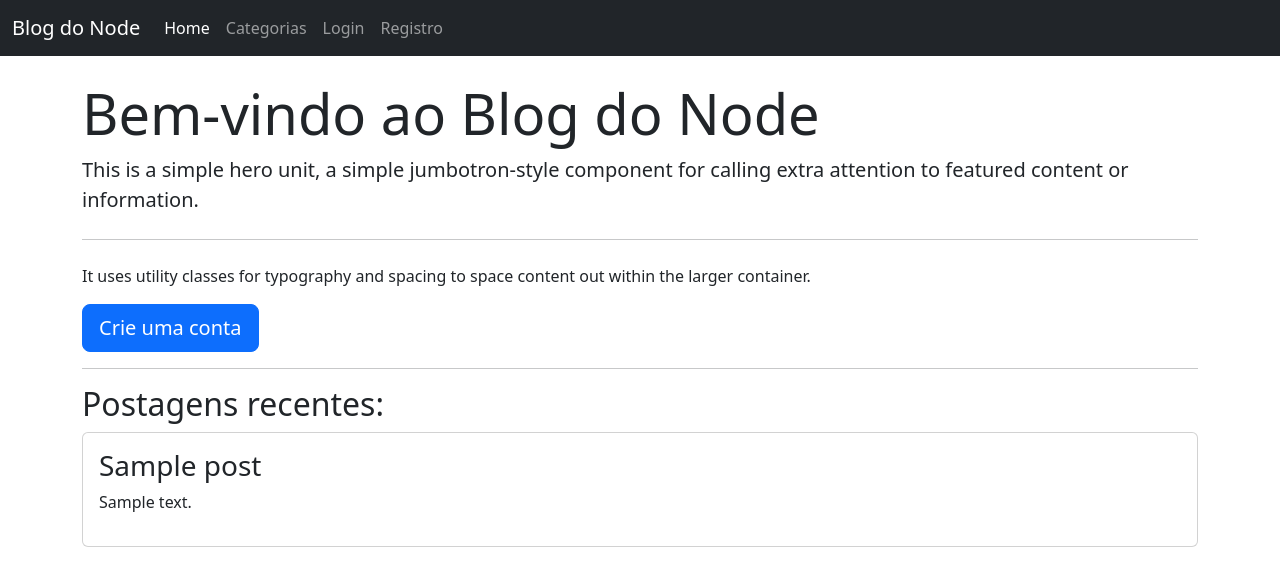
After one commit to JohnPetros/nodejs, a Node server app: page / in a window 1280 px wide. The commit adds this page. Shown: the top 586 px of the page. Run offline with Node 20, Linux system fonts and the light colour scheme; tables that the repository leaves empty hold one stand-in row (values such as "Sample post"); some libraries are stand-ins or nearby versions.

Commit message:
Criando página Home

```diff
--- a/nodejs-guia-do-programador/blog-app/app.js
+++ b/nodejs-guia-do-programador/blog-app/app.js
@@ -8,23 +8,28 @@ const path = require("path");
 const mongoose = require("mongoose");
 const session = require("express-session");
 const flash = require("connect-flash");
+const { application } = require("express");
+require("./models/Post");
+const Post = mongoose.model("posts");
 
 // const mongoose = require("mongoose");
 
 // Config
 // Session
-app.use(session({
-  secret: "curso_de_node",
-  resave: true,
-  saveUninitialized: true
-}))
-app.use(flash())
+app.use(
+  session({
+    secret: "curso_de_node",
+    resave: true,
+    saveUninitialized: true,
+  })
+);
+app.use(flash());
 // Middleware
 app.use((req, res, next) => {
-  res.locals.success_msg = req.flash("success_msg")
-  res.locals.error_msg = req.flash("error_msg")
-  next()
-})
+  res.locals.success_msg = req.flash("success_msg");
+  res.locals.error_msg = req.flash("error_msg");
+  next();
+});
 // Body Parser
 app.use(express.urlencoded({ extended: true }));
 app.use(express.json());
@@ -56,14 +61,35 @@ mongoose
   });
 
 // Public
-app.use(express.static(path.join(__dirname, "public")))
+app.use(express.static(path.join(__dirname, "public")));
 
 app.use((req, res, next) => {
   console.log("middleware");
   next();
+});
+
+// Routes
+app.get("/", (req, res) => {
+  Post.find()
+    .populate("category")
+    .sort({ date: "desc" })
+    .then((posts) => {
+      res.render("index", { posts: posts });
+    })
+    .catch((err) => {
+      req.flash("error_msg", "Houve um erro interno");
+      res.redirect("/404");
+    });
+});
+
+app.get("/404", (req, res) => {
+  res.send("Error 404!")
 })
 
-// Routes
+app.get('/posts', (req, res) => {
+  res.send("Lista Posts")
+})
+
 app.use("/admin", admin);
 
 // Others
--- /dev/null
+++ b/nodejs-guia-do-programador/blog-app/views/index.handlebars
@@ -0,0 +1,25 @@
+<div class="jumbotron">
+  <h1 class="display-4">Bem-vindo ao Blog do Node</h1>
+  <p class="lead">This is a simple hero unit, a simple jumbotron-style component
+    for calling extra attention to featured content or information.</p>
+  <hr class="my-4" />
+  <p>It uses utility classes for typography and spacing to space content out
+    within the larger container.</p>
+  <p class="lead"><a class="btn btn-primary btn-lg" href="#" role="button">Crie
+      uma conta</a></p>
+</div>
+
+<hr>
+
+<h2>Postagens recentes: </h2>
+
+{{#each posts}}
+<div class="card">
+    <div class="card-body">
+        <h3>{{title}}</h3>
+        <p>{{description}}</p>
+    </div>
+</div>
+{{else}}
+    <h5>Nenhuma postagem</h5>
+{{/each}}
--- a/nodejs-guia-do-programador/blog-app/views/partials/_navbar.handlebars
+++ b/nodejs-guia-do-programador/blog-app/views/partials/_navbar.handlebars
@@ -1,6 +1,6 @@
 <nav class="navbar navbar-expand-lg bg-dark navbar-dark">
   <div class="container-fluid">
-    <a class="navbar-brand" href="#">Navbar</a>
+    <a class="navbar-brand" href="#">Blog do Node</a>
     <button class="navbar-toggler" type="button" data-bs-toggle="collapse" data-bs-target="#navbarSupportedContent" aria-controls="navbarSupportedContent" aria-expanded="false" aria-label="Toggle navigation">
       <span class="navbar-toggler-icon"></span>
     </button>
@@ -10,10 +10,13 @@
           <a class="nav-link active" aria-current="page" href="#">Home</a>
         </li>
         <li class="nav-item">
-          <a class="nav-link" href="#">Link</a>
+          <a class="nav-link" href="#">Categorias</a>
         </li>
         <li class="nav-item">
-          <a class="nav-link disabled">Disabled</a>
+          <a class="nav-link" href="#">Login</a>
+        </li>
+         <li class="nav-item">
+          <a class="nav-link" href="#">Registro</a>
         </li>
       </ul>
     </div>
```
